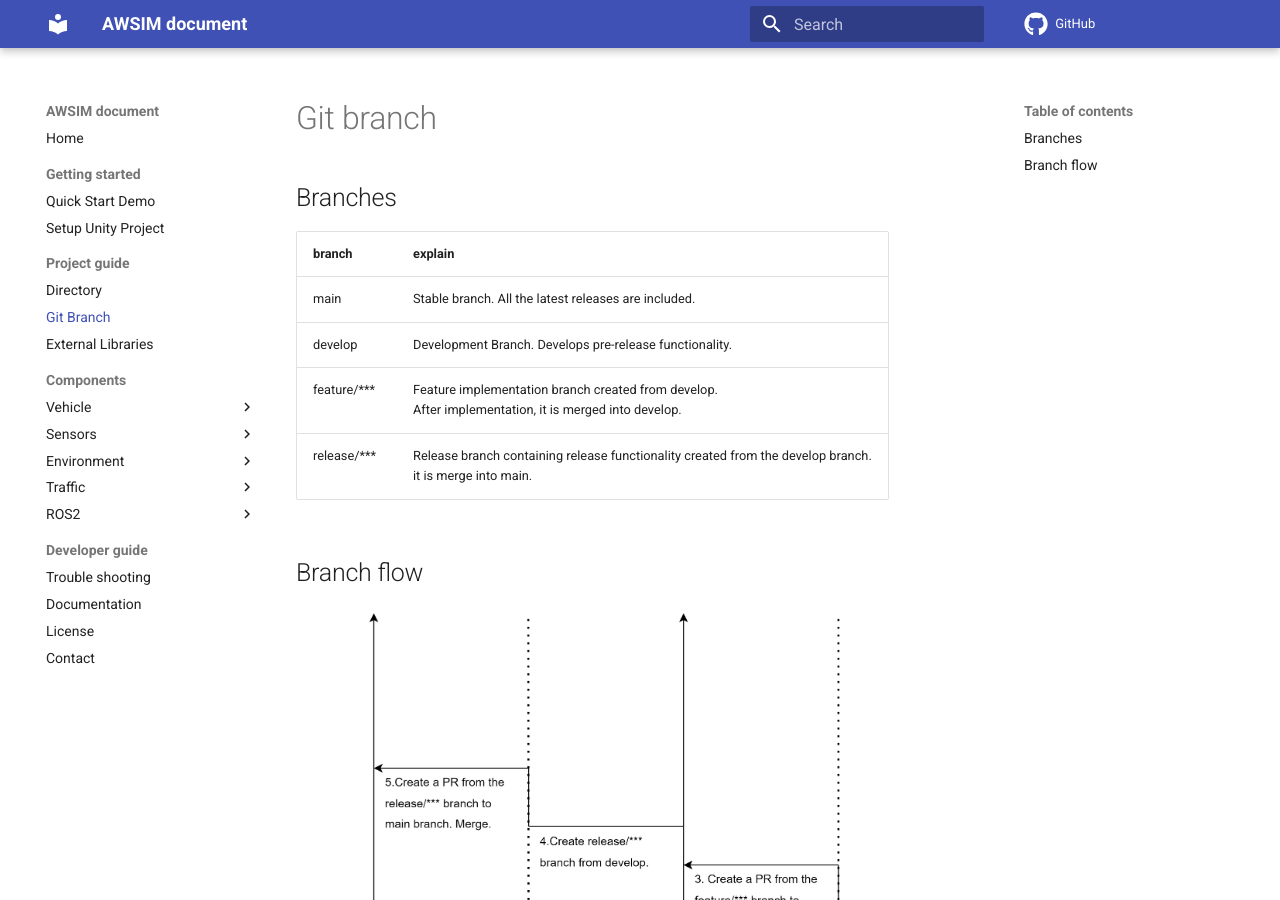
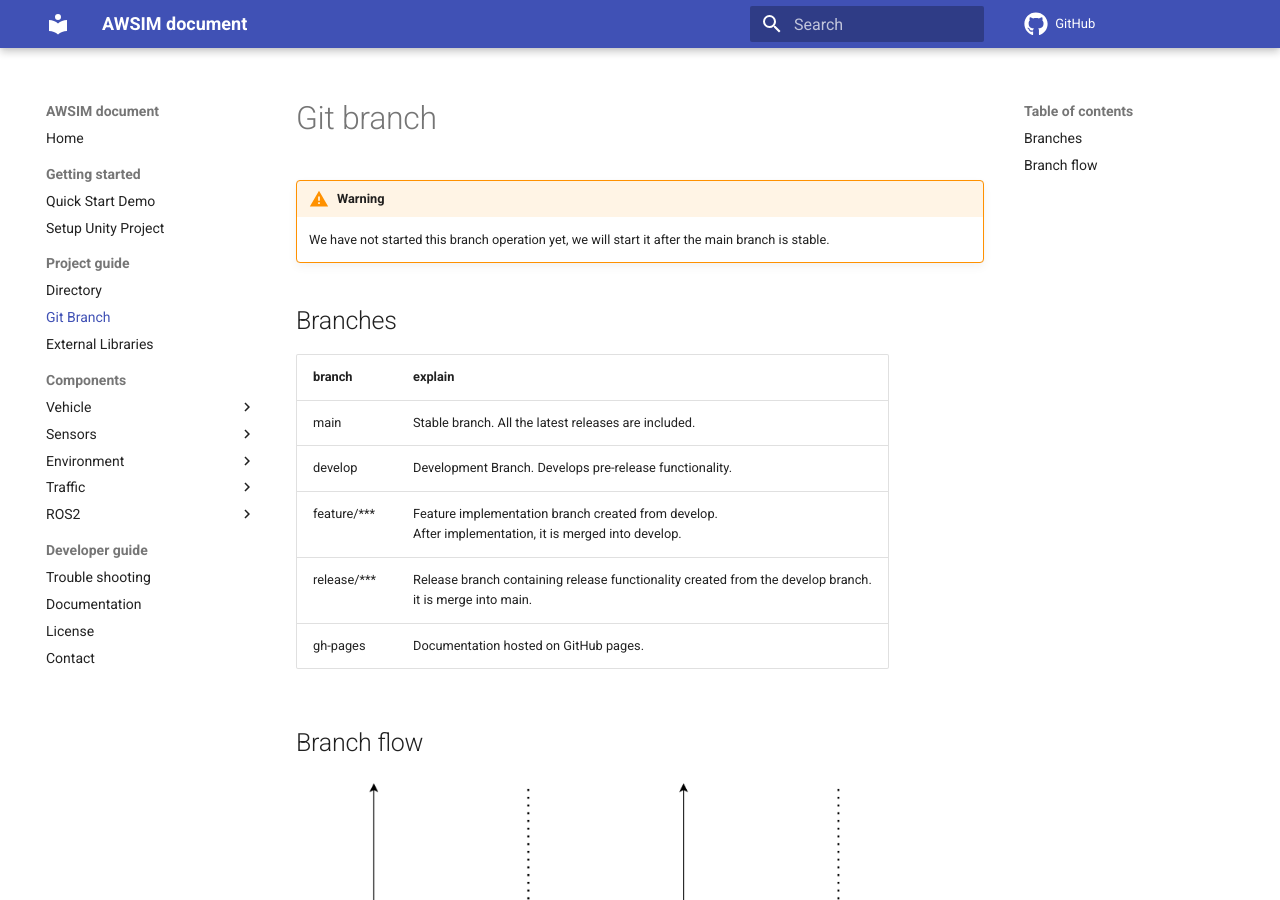
Before and after one commit to OptiVerse-Technology-Ltd/AWSIM, an MkDocs documentation site: the page built from docs/ProjectGuide/GitBranch/index.md, in a window 1280 px wide and 900 px high. Built offline with MkDocs 1.6.1 and Material for MkDocs 9.7.7, drawn with Linux system fonts in a browser that asks for light colours; comment, search, counter and statistics services are not loaded.

Commit message:
update docs

```diff
--- a/docs/ProjectGuide/GitBranch/index.md
+++ b/docs/ProjectGuide/GitBranch/index.md
@@ -1,4 +1,8 @@
 # Git branch
+
+!!! warning
+
+    We have not started this branch operation yet, we will start it after the main branch is stable.
 
 ## Branches
 
@@ -8,6 +12,7 @@
 |develop|Development Branch. Develops pre-release functionality.|
 |feature/***|Feature implementation branch created from develop. <br>After implementation, it is merged into develop.|
 |release/***|Release branch containing release functionality created from the develop branch. <br>it is merge into main.|
+|gh-pages|Documentation hosted on GitHub pages.|
 
 ## Branch flow
 
```
